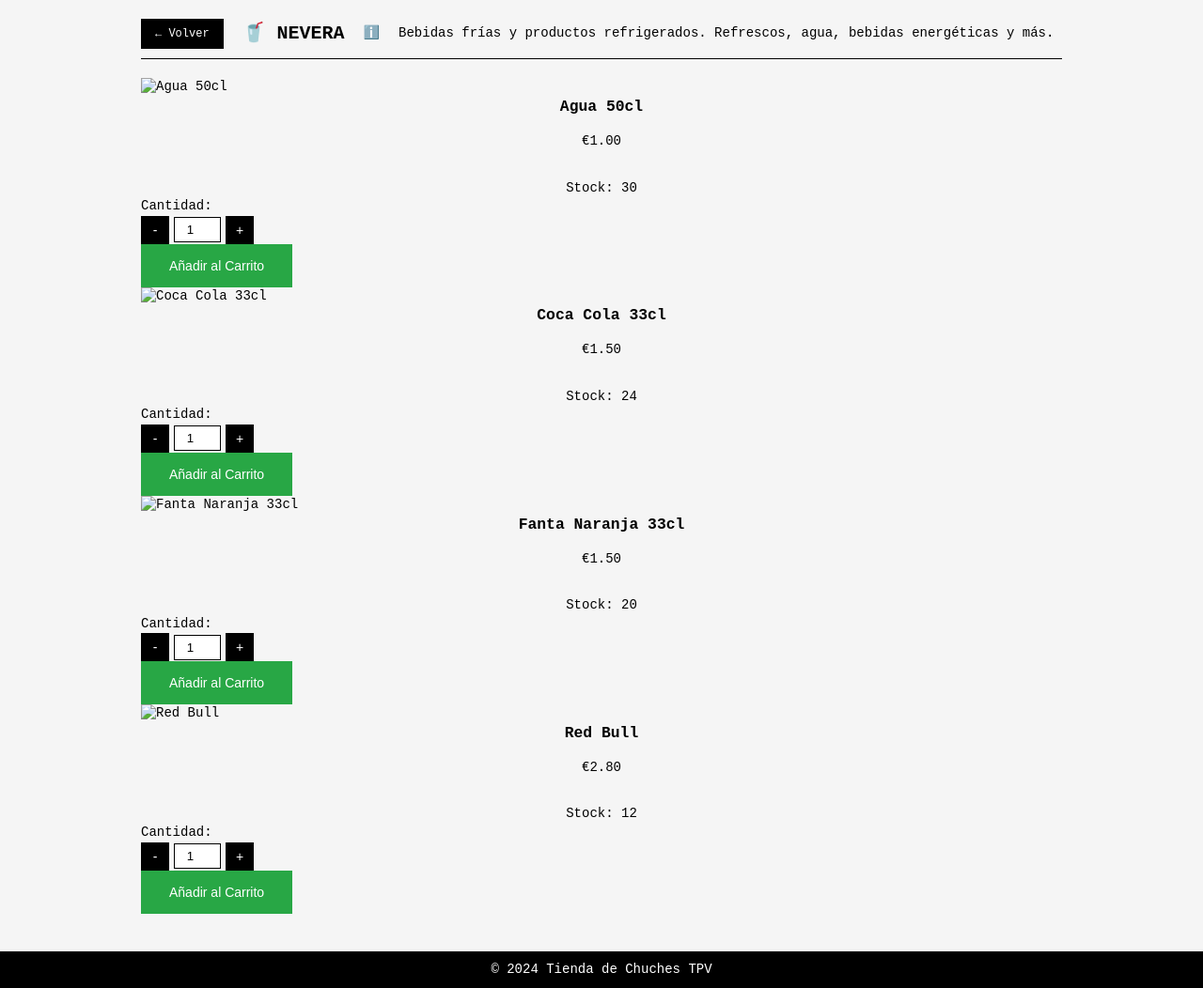
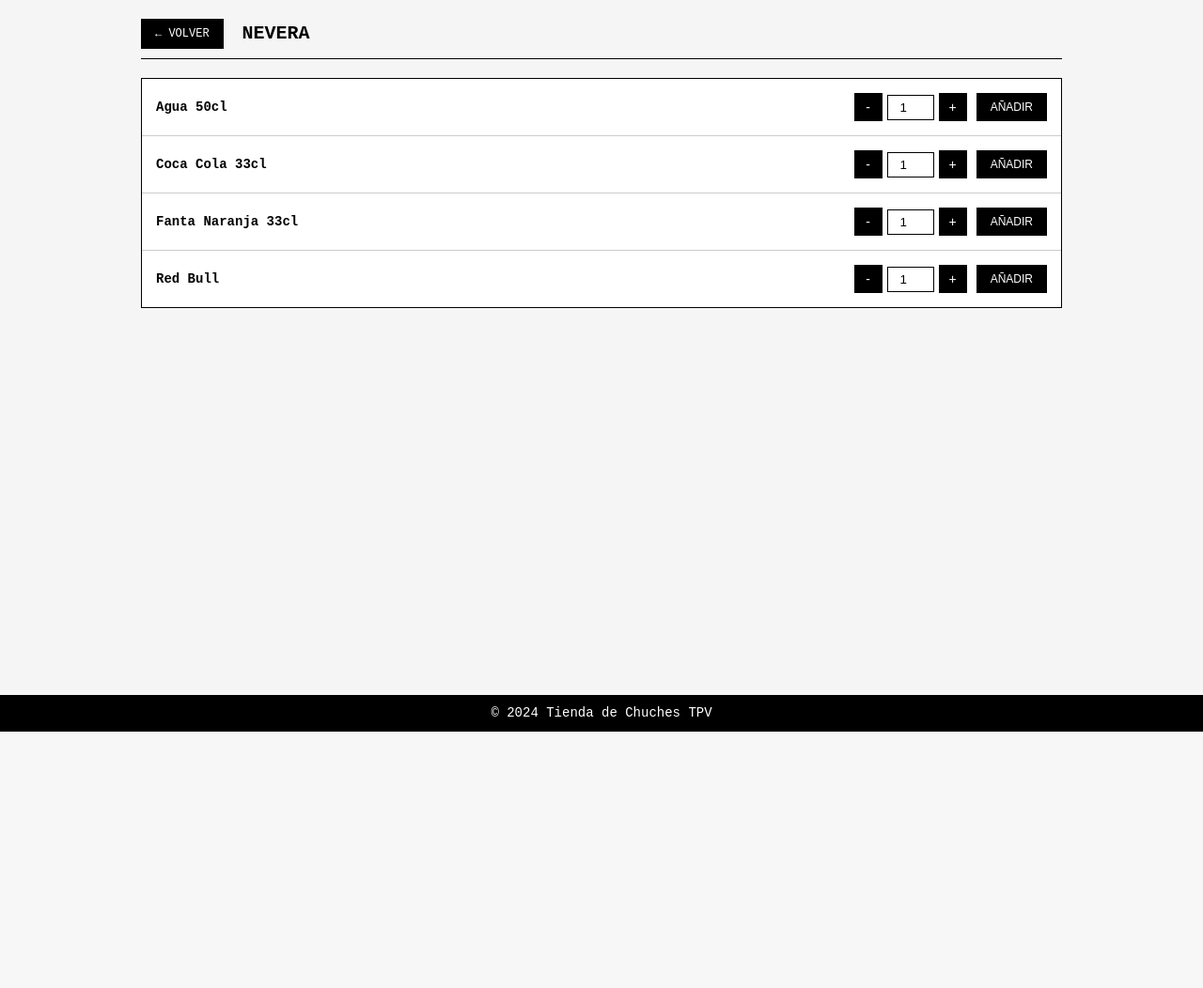
Before and after one commit to antoniorr7/candy_shop, a PHP site: page /index.php?action=nevera in a window 1280 px wide. Shown: the part 60-1112 px from the top of the page at 94% size. After the commit the page ends 839 px from the top, so only its background shows below. Run offline with PHP 8.4, Linux system fonts and the light colour scheme; data comes from the database, SQL or seed files in the repository; data that the repository does not hold is empty.

Commit message:
Refactor nevera.php: improve product display and update cart functionality

```diff
--- a/view/nevera.php
+++ b/view/nevera.php
@@ -5,69 +5,82 @@ include 'view/layout/header.php';
 
 <div class="container">
     <div class="page-header">
-        <a href="index.php" class="back-btn">← Volver</a>
-        <h2>🥤 NEVERA</h2>
-        <span class="info-icon" onclick="toggleInfo(this);">ℹ️</span>
-        <div class="info-tooltip">
-            Bebidas frías y productos refrigerados. Refrescos, agua,
-            bebidas energéticas y más.
-        </div>
+        <a href="index.php" class="back-btn">← VOLVER</a>
+        <h2>NEVERA</h2>
     </div>
 
-    <div class="products-grid">
+    <div id="message-area"></div>
+
+    <div class="products-list">
         <?php while ($row = $products->fetch(PDO::FETCH_ASSOC)): ?>
-            <div class="product-card">
-                <img src="<?php echo htmlspecialchars($row['image_url']); ?>" alt="<?php echo htmlspecialchars($row['name']); ?>" class="product-image">
-                <div class="product-info">
-                    <h3><?php echo htmlspecialchars($row['name']); ?></h3>
-                    <p class="price">€<?php echo number_format($row['price'], 2); ?></p>
-                    <p class="description"><?php echo htmlspecialchars($row['description']); ?></p>
-                    <p class="stock">Stock: <?php echo $row['stock']; ?></p>
-                </div>
-
-                <form method="POST" action="index.php?action=add_to_cart" class="add-form">
+        <div class="product-item">
+            <div class="product-name"><?php echo htmlspecialchars($row['name']); ?></div>
+            <div class="product-actions">
+                <form class="product-form">
                     <input type="hidden" name="product_id" value="<?php echo $row['id']; ?>">
-
-                    <div class="quantity-section">
-                        <label>Cantidad:</label>
-                        <div class="quantity-controls">
-                            <button type="button" onclick="changeQuantity(this, -1)" class="qty-control">-</button>
-                            <input type="number" name="quantity" value="1" min="1" class="qty-input">
-                            <button type="button" onclick="changeQuantity(this, 1)" class="qty-control">+</button>
-                        </div>
+                    <input type="hidden" name="sale_type" value="unit">
+                    <div class="quantity-controls">
+                        <button type="button" onclick="changeQty(this, -1)">-</button>
+                        <input type="number" name="quantity" value="1" min="1">
+                        <button type="button" onclick="changeQty(this, 1)">+</button>
                     </div>
-
-                    <button type="submit" class="btn btn-primary">Añadir al Carrito</button>
+                    <button type="submit" class="btn-add">AÑADIR</button>
                 </form>
             </div>
+        </div>
         <?php endwhile; ?>
     </div>
 </div>
 
 <script>
-    function changeQuantity(button, change) {
-        const input = button.parentNode.querySelector('.qty-input');
-        const currentValue = parseInt(input.value) || 1;
-        const newValue = Math.max(1, currentValue + change);
-        input.value = newValue;
+function changeQty(btn, change) {
+    const input = btn.parentNode.querySelector('input[name="quantity"]');
+    const newValue = Math.max(1, parseInt(input.value) + change);
+    input.value = newValue;
+}
+
+let messageTimeout;
+function showMessage(message, type) {
+    const messageArea = document.getElementById('message-area');
+    messageArea.innerHTML = `<div class="message ${type}">${message}</div>`;
+    if (messageTimeout) clearTimeout(messageTimeout);
+    messageTimeout = setTimeout(() => {
+        messageArea.innerHTML = '';
+    }, 2000);
+}
+
+function updateCartInfo(count, total) {
+    const cartLink = document.querySelector('.cart-link');
+    if (cartLink) {
+        cartLink.innerHTML = `TICKET (${count}) - €${total}`;
     }
+}
 
-    function toggleInfo(icon) {
-        let tooltip = icon.nextElementSibling;
-        tooltip.classList.toggle("show");
-    }
-
-    // Close tooltip when clicking outside
-    window.addEventListener('click', function(event) {
-        if (!event.target.matches('.info-icon')) {
-            let tooltips = document.querySelectorAll('.info-tooltip');
-            tooltips.forEach(function(tooltip) {
-                if (tooltip.classList.contains('show')) {
-                    tooltip.classList.remove('show');
+document.addEventListener('DOMContentLoaded', function() {
+    const forms = document.querySelectorAll('.product-form');
+    forms.forEach(form => {
+        form.addEventListener('submit', function(e) {
+            e.preventDefault();
+            const formData = new FormData(form);
+            fetch('index.php?action=add_to_cart', {
+                method: 'POST',
+                body: formData,
+                headers: {
+                    'X-Requested-With': 'XMLHttpRequest'
+                }
+            })
+            .then(response => response.json())
+            .then(data => {
+                if (data.success) {
+                    showMessage(data.message, 'success');
+                    updateCartInfo(data.cart_count, data.cart_total);
+                } else {
+                    showMessage('Error al añadir producto', 'error');
                 }
             });
-        }
+        });
     });
+});
 </script>
 
 <?php include 'view/layout/footer.php'; ?>
```
